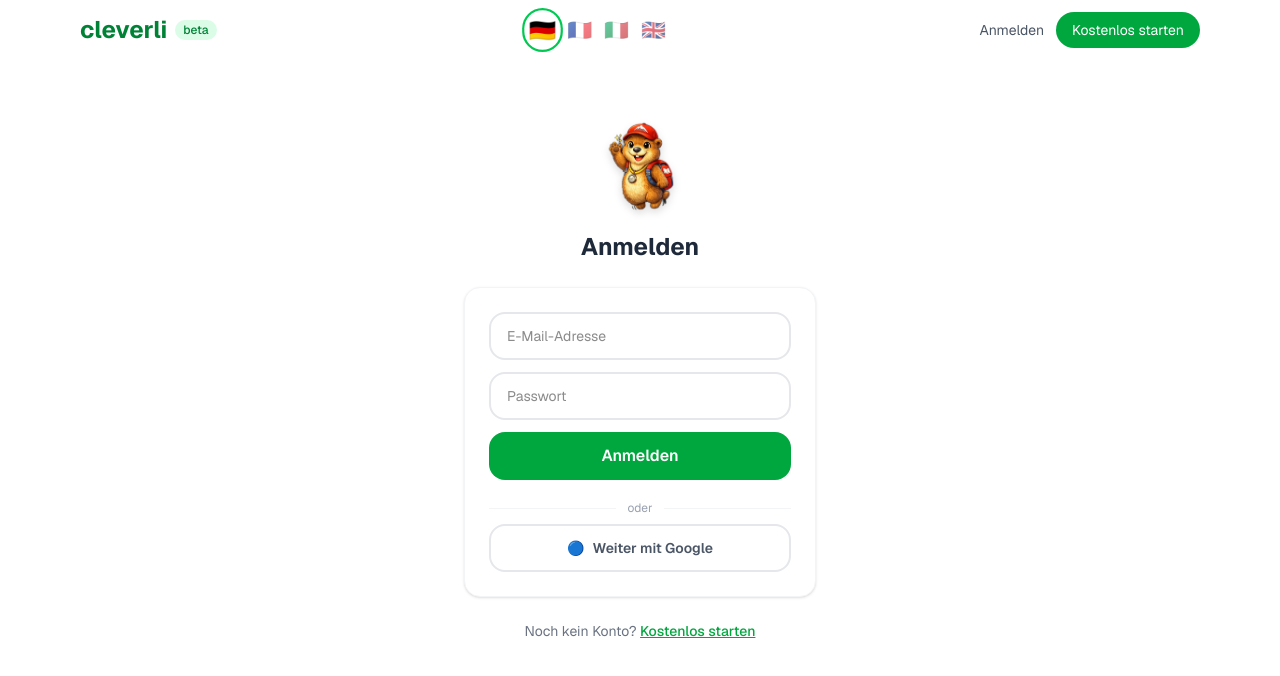
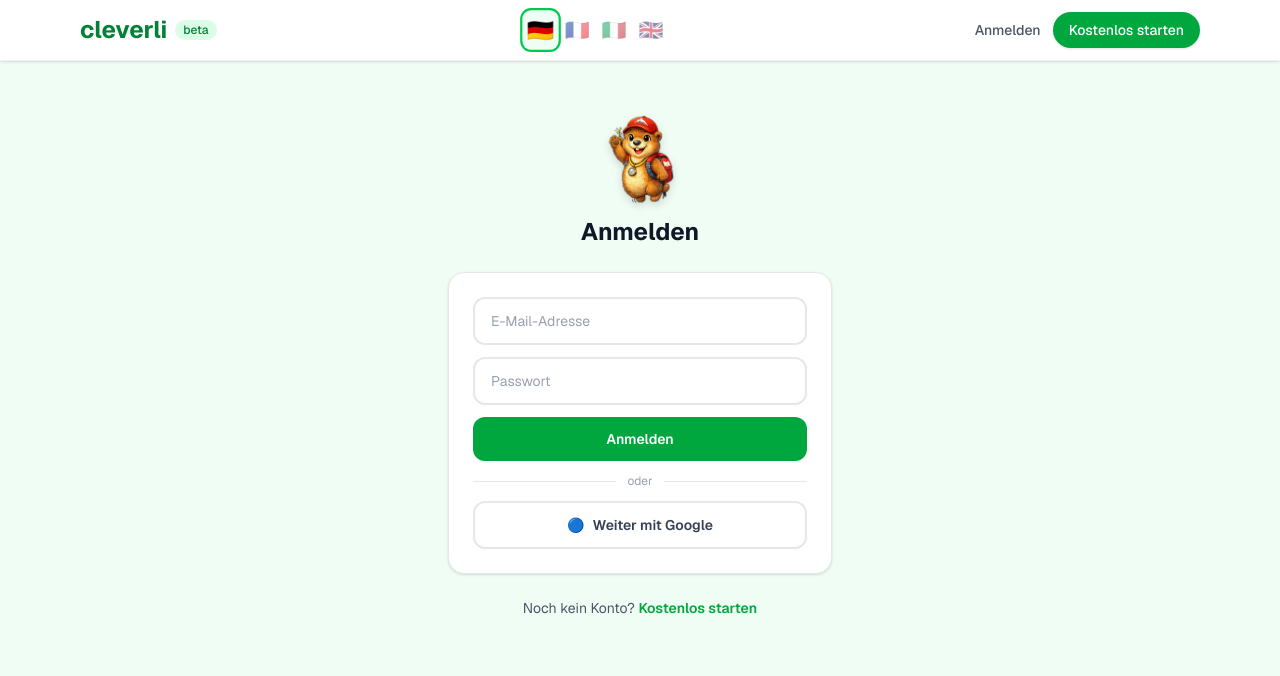
Before and after one commit to riccardogosteli-wq/cleverli, a Next.js app: page /login in a window 1280 px wide. Shown: the top 676 px of the page. Built offline with nearby package versions, Linux system fonts and the light colour scheme.

Commit message:
fix: force light mode, redesign nav/login/signup for contrast and visibility

```diff
--- a/src/app/globals.css
+++ b/src/app/globals.css
@@ -1,28 +1,17 @@
 @import "tailwindcss";
 
+/* Force light mode always — Cleverli is a kids app, dark mode not appropriate */
 :root {
-  --background: #ffffff;
-  --foreground: #171717;
-}
-
-@theme inline {
-  --color-background: var(--background);
-  --color-foreground: var(--foreground);
-  --font-sans: var(--font-geist-sans);
-  --font-mono: var(--font-geist-mono);
-}
-
-@media (prefers-color-scheme: dark) {
-  :root {
-    --background: #0a0a0a;
-    --foreground: #ededed;
-  }
+  --background: #f0fdf4;
+  --foreground: #111827;
+  color-scheme: light only;
 }
 
 body {
-  background: var(--background);
-  color: var(--foreground);
-  font-family: Arial, Helvetica, sans-serif;
+  background: #f0fdf4;
+  color: #111827;
+  font-family: var(--font-geist-sans), Arial, Helvetica, sans-serif;
+  -webkit-font-smoothing: antialiased;
 }
 
 /* Smooth scroll + custom scrollbar */
@@ -30,3 +19,6 @@ html { scroll-behavior: smooth; }
 ::-webkit-scrollbar { width: 6px; }
 ::-webkit-scrollbar-thumb { background: #16a34a; border-radius: 3px; }
 ::-webkit-scrollbar-track { background: transparent; }
+
+/* Better focus states */
+input:focus, button:focus-visible { outline: 2px solid #16a34a; outline-offset: 2px; }
--- a/src/app/login/page.tsx
+++ b/src/app/login/page.tsx
@@ -10,27 +10,36 @@ export default function Login() {
   const [password, setPassword] = useState("");
 
   return (
-    <div className="max-w-sm mx-auto px-4 py-10 text-center space-y-6">
+    <div className="min-h-screen bg-green-50 flex flex-col items-center justify-start pt-8 px-4 pb-16">
+      <div className="w-full max-w-sm space-y-6">
+        <div className="text-center">
           <CleverliMascot size={100} />
-      <h1 className="text-2xl font-bold text-gray-800">{tr("login")}</h1>
-      <div className="bg-white rounded-2xl p-6 shadow-sm border border-gray-100 space-y-3 text-left">
+          <h1 className="mt-4 text-2xl font-bold text-gray-900">{tr("login")}</h1>
+        </div>
+        <div className="bg-white rounded-2xl p-6 shadow-sm border border-gray-200 space-y-3">
           <input type="email" value={email} onChange={e => setEmail(e.target.value)}
             placeholder={tr("emailPlaceholder")}
-          className="w-full border-2 border-gray-200 rounded-2xl px-4 py-3 outline-none focus:border-green-400 text-sm" />
+            className="w-full border-2 border-gray-200 rounded-xl px-4 py-3 text-gray-900 placeholder-gray-400 outline-none focus:border-green-500 bg-white text-sm transition-colors" />
           <input type="password" value={password} onChange={e => setPassword(e.target.value)}
             placeholder={tr("passwordPlaceholder")}
-          className="w-full border-2 border-gray-200 rounded-2xl px-4 py-3 outline-none focus:border-green-400 text-sm" />
-        <button className="w-full bg-green-600 text-white py-3 rounded-2xl font-semibold hover:bg-green-700 transition-colors">
+            className="w-full border-2 border-gray-200 rounded-xl px-4 py-3 text-gray-900 placeholder-gray-400 outline-none focus:border-green-500 bg-white text-sm transition-colors" />
+          <button className="w-full bg-green-600 text-white py-3 rounded-xl font-semibold hover:bg-green-700 transition-colors text-sm">
             {tr("login")}
           </button>
-        <div className="flex items-center gap-3 my-2">
-          <div className="flex-1 h-px bg-gray-100" /><span className="text-xs text-gray-400">oder</span><div className="flex-1 h-px bg-gray-100" />
+          <div className="flex items-center gap-3">
+            <div className="flex-1 h-px bg-gray-200" />
+            <span className="text-xs text-gray-400">oder</span>
+            <div className="flex-1 h-px bg-gray-200" />
           </div>
-        <button className="w-full border-2 border-gray-200 py-3 rounded-2xl font-semibold text-gray-600 hover:bg-gray-50 text-sm flex items-center justify-center gap-2">
+          <button className="w-full border-2 border-gray-200 bg-white py-3 rounded-xl font-semibold text-gray-700 hover:bg-gray-50 text-sm flex items-center justify-center gap-2 transition-colors">
             <span>🔵</span> Weiter mit Google
           </button>
         </div>
-      <p className="text-sm text-gray-500">{tr("noAccount")} <Link href="/signup" className="text-green-600 font-medium underline">{tr("signup")}</Link></p>
+        <p className="text-center text-sm text-gray-600">
+          {tr("noAccount")}{" "}
+          <Link href="/signup" className="text-green-600 font-semibold hover:underline">{tr("signup")}</Link>
+        </p>
+      </div>
     </div>
   );
 }
--- a/src/app/signup/page.tsx
+++ b/src/app/signup/page.tsx
@@ -14,72 +14,94 @@ export default function Signup() {
   const [grade, setGrade] = useState<number|null>(null);
 
   return (
-    <div className="max-w-sm mx-auto px-4 py-10 text-center space-y-6">
+    <div className="min-h-screen bg-green-50 flex flex-col items-center justify-start pt-8 px-4 pb-16">
+      <div className="w-full max-w-sm space-y-6">
+        <div className="text-center">
           <CleverliMascot size={100} mood={step === 3 ? "celebrate" : "happy"} />
-      <div className="flex justify-center gap-2">
+        </div>
+
+        {/* Step indicators */}
+        <div className="flex justify-center gap-3">
           {[1,2,3].map(s => (
-          <div key={s} className={`w-8 h-8 rounded-full flex items-center justify-center text-sm font-bold transition-all ${step >= s ? "bg-green-600 text-white" : "bg-gray-100 text-gray-400"}`}>{s}</div>
+            <div key={s} className={`w-9 h-9 rounded-full flex items-center justify-center text-sm font-bold border-2 transition-all
+              ${step > s ? "bg-green-600 border-green-600 text-white" :
+                step === s ? "bg-green-600 border-green-600 text-white ring-4 ring-green-100" :
+                "bg-white border-gray-300 text-gray-400"}`}>
+              {step > s ? "✓" : s}
+            </div>
           ))}
         </div>
 
         {step === 1 && (
-        <>
-          <h1 className="text-2xl font-bold text-gray-800">Wer bist du?</h1>
+          <div className="space-y-4">
+            <h1 className="text-2xl font-bold text-gray-900 text-center">Wer bist du?</h1>
             <div className="grid grid-cols-2 gap-3">
               <button onClick={() => { setRole("parent"); setStep(2); }}
-              className="border-2 border-green-200 rounded-2xl p-6 hover:bg-green-50 text-center font-semibold transition-all">
-              <div className="text-4xl mb-2">👨‍👩‍👧</div>{tr("iAmParent")}
+                className="bg-white border-2 border-gray-200 hover:border-green-500 hover:bg-green-50 rounded-2xl p-6 text-center font-semibold text-gray-800 transition-all">
+                <div className="text-4xl mb-2">👨‍👩‍👧</div>
+                <div className="text-sm">{tr("iAmParent")}</div>
               </button>
               <button onClick={() => { setRole("child"); setStep(2); }}
-              className="border-2 border-green-200 rounded-2xl p-6 hover:bg-green-50 text-center font-semibold transition-all">
-              <div className="text-4xl mb-2">🧒</div>{tr("iAmChild")}
+                className="bg-white border-2 border-gray-200 hover:border-green-500 hover:bg-green-50 rounded-2xl p-6 text-center font-semibold text-gray-800 transition-all">
+                <div className="text-4xl mb-2">🧒</div>
+                <div className="text-sm">{tr("iAmChild")}</div>
               </button>
             </div>
-        </>
+          </div>
         )}
 
         {step === 2 && (
-        <>
-          <h1 className="text-2xl font-bold text-gray-800">{tr("createAccount")}</h1>
-          <div className="bg-white rounded-2xl p-6 shadow-sm border border-gray-100 space-y-3 text-left">
+          <div className="space-y-4">
+            <h1 className="text-2xl font-bold text-gray-900 text-center">{tr("createAccount")}</h1>
+            <div className="bg-white rounded-2xl p-6 shadow-sm border border-gray-200 space-y-3">
               <input type="text" value={name} onChange={e => setName(e.target.value)}
                 placeholder={tr("namePlaceholder")}
-              className="w-full border-2 border-gray-200 rounded-2xl px-4 py-3 outline-none focus:border-green-400 text-sm" />
+                className="w-full border-2 border-gray-200 rounded-xl px-4 py-3 text-gray-900 placeholder-gray-400 outline-none focus:border-green-500 bg-white text-sm transition-colors" />
               <input type="email" value={email} onChange={e => setEmail(e.target.value)}
                 placeholder={tr("emailPlaceholder")}
-              className="w-full border-2 border-gray-200 rounded-2xl px-4 py-3 outline-none focus:border-green-400 text-sm" />
+                className="w-full border-2 border-gray-200 rounded-xl px-4 py-3 text-gray-900 placeholder-gray-400 outline-none focus:border-green-500 bg-white text-sm transition-colors" />
               <input type="password" value={password} onChange={e => setPassword(e.target.value)}
                 placeholder={tr("passwordPlaceholder")}
-              className="w-full border-2 border-gray-200 rounded-2xl px-4 py-3 outline-none focus:border-green-400 text-sm" />
+                className="w-full border-2 border-gray-200 rounded-xl px-4 py-3 text-gray-900 placeholder-gray-400 outline-none focus:border-green-500 bg-white text-sm transition-colors" />
               <button onClick={() => setStep(3)} disabled={!name || !email || !password}
-              className="w-full bg-green-600 text-white py-3 rounded-2xl font-semibold hover:bg-green-700 transition-colors disabled:opacity-40">
+                className="w-full bg-green-600 text-white py-3 rounded-xl font-semibold hover:bg-green-700 transition-colors disabled:opacity-40 disabled:cursor-not-allowed text-sm">
                 Weiter →
               </button>
             </div>
-          <button onClick={() => setStep(1)} className="text-sm text-gray-400 hover:text-gray-600">{tr("back")}</button>
-        </>
+            <button onClick={() => setStep(1)} className="block mx-auto text-sm text-gray-500 hover:text-gray-700">{tr("back")}</button>
+          </div>
         )}
 
         {step === 3 && (
-        <>
-          <h1 className="text-2xl font-bold text-gray-800">{tr("whichClass")}</h1>
+          <div className="space-y-4">
+            <h1 className="text-2xl font-bold text-gray-900 text-center">{tr("whichClass")}</h1>
             <div className="grid grid-cols-3 gap-3">
               {[1,2,3].map(g => (
                 <button key={g} onClick={() => setGrade(g)}
-                className={`border-2 rounded-2xl p-4 font-bold text-xl transition-all ${grade === g ? "border-green-500 bg-green-50 text-green-700" : "border-gray-200 hover:border-green-300"}`}>
+                  className={`border-2 rounded-xl p-4 font-bold text-lg transition-all ${
+                    grade === g
+                      ? "border-green-600 bg-green-600 text-white shadow-md"
+                      : "border-gray-200 bg-white text-gray-800 hover:border-green-400 hover:bg-green-50"}`}>
                   {g}. {tr("gradeLabel")}
                 </button>
               ))}
             </div>
             <Link href="/dashboard"
-            className={`block w-full bg-green-600 text-white py-3 rounded-2xl font-semibold text-center hover:bg-green-700 transition-colors ${!grade ? "opacity-40 pointer-events-none" : ""}`}>
+              className={`block w-full text-center py-3 rounded-xl font-semibold text-sm transition-colors ${
+                grade
+                  ? "bg-green-600 text-white hover:bg-green-700"
+                  : "bg-gray-100 text-gray-400 cursor-not-allowed pointer-events-none"}`}>
               🎉 Los geht&apos;s!
             </Link>
-          <button onClick={() => setStep(2)} className="text-sm text-gray-400 hover:text-gray-600">{tr("back")}</button>
-        </>
+            <button onClick={() => setStep(2)} className="block mx-auto text-sm text-gray-500 hover:text-gray-700">{tr("back")}</button>
+          </div>
         )}
 
-      <p className="text-sm text-gray-500">{tr("alreadyHave")} <Link href="/login" className="text-green-600 font-medium underline">{tr("login")}</Link></p>
+        <p className="text-center text-sm text-gray-600">
+          {tr("alreadyHave")}{" "}
+          <Link href="/login" className="text-green-600 font-semibold hover:underline">{tr("login")}</Link>
+        </p>
+      </div>
     </div>
   );
 }
--- a/src/components/Navigation.tsx
+++ b/src/components/Navigation.tsx
@@ -9,7 +9,8 @@ export default function Navigation() {
   const [open, setOpen] = useState(false);
 
   return (
-    <nav className="flex items-center justify-between px-4 py-3 max-w-6xl mx-auto">
+    <nav className="bg-white border-b border-gray-100 sticky top-0 z-50 shadow-sm">
+      <div className="flex items-center justify-between px-4 py-3 max-w-6xl mx-auto">
         <Link href="/" className="flex items-center gap-2">
           <span className="text-2xl font-bold text-green-700">cleverli</span>
           <span className="text-xs bg-green-100 text-green-700 px-2 py-0.5 rounded-full font-medium">beta</span>
@@ -19,23 +20,33 @@ export default function Navigation() {
         <div className="flex items-center gap-1">
           {LANGUAGES.map(l => (
             <button key={l.code} onClick={() => setLang(l.code as Lang)}
-            className={`text-xl rounded-full p-1 transition-all ${lang === l.code ? "ring-2 ring-green-500 scale-110" : "opacity-60 hover:opacity-100"}`}
-            title={l.name}>
+              title={l.name}
+              className={`text-xl rounded-lg p-1 transition-all ${
+                lang === l.code
+                  ? "ring-2 ring-green-500 bg-green-50 scale-110"
+                  : "opacity-50 hover:opacity-100 hover:bg-gray-50"}`}>
               {l.flag}
             </button>
           ))}
         </div>
 
+        {/* Desktop nav */}
         <div className="hidden sm:flex items-center gap-3">
-        <Link href="/login" className="text-sm text-gray-600 hover:text-gray-900">{tr("login")}</Link>
-        <Link href="/signup" className="text-sm bg-green-600 text-white px-4 py-2 rounded-full hover:bg-green-700 transition-colors">{tr("signup")}</Link>
+          <Link href="/login" className="text-sm text-gray-600 hover:text-gray-900 font-medium">{tr("login")}</Link>
+          <Link href="/signup" className="text-sm bg-green-600 text-white px-4 py-2 rounded-full hover:bg-green-700 transition-colors font-medium shadow-sm">
+            {tr("signup")}
+          </Link>
         </div>
 
-      <button className="sm:hidden text-gray-600" onClick={() => setOpen(o => !o)}>☰</button>
+        {/* Mobile menu */}
+        <button className="sm:hidden text-gray-700 text-2xl p-1" onClick={() => setOpen(o => !o)}>☰</button>
+      </div>
+
+      {/* Mobile dropdown */}
       {open && (
-        <div className="absolute top-14 right-4 bg-white shadow-lg rounded-2xl p-4 flex flex-col gap-2 z-50 sm:hidden">
-          <Link href="/login" className="text-sm text-gray-700" onClick={() => setOpen(false)}>{tr("login")}</Link>
-          <Link href="/signup" className="text-sm bg-green-600 text-white px-4 py-2 rounded-full text-center" onClick={() => setOpen(false)}>{tr("signup")}</Link>
+        <div className="sm:hidden bg-white border-t border-gray-100 px-4 py-3 flex flex-col gap-2">
+          <Link href="/login" className="text-sm text-gray-700 font-medium py-2" onClick={() => setOpen(false)}>{tr("login")}</Link>
+          <Link href="/signup" className="text-sm bg-green-600 text-white px-4 py-2 rounded-full text-center font-medium" onClick={() => setOpen(false)}>{tr("signup")}</Link>
         </div>
       )}
     </nav>
```
Lines whose indentation alone changed are shown as unchanged.
